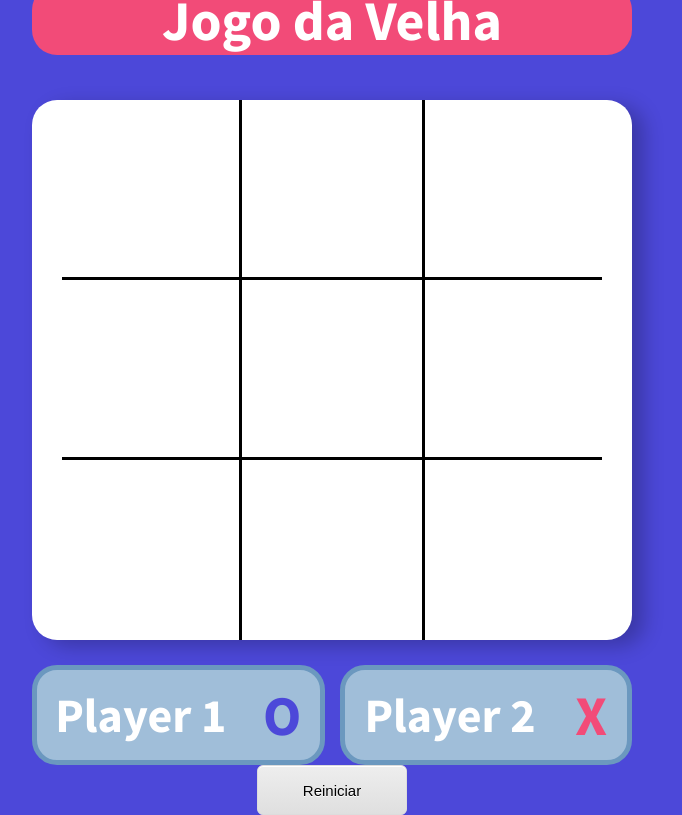
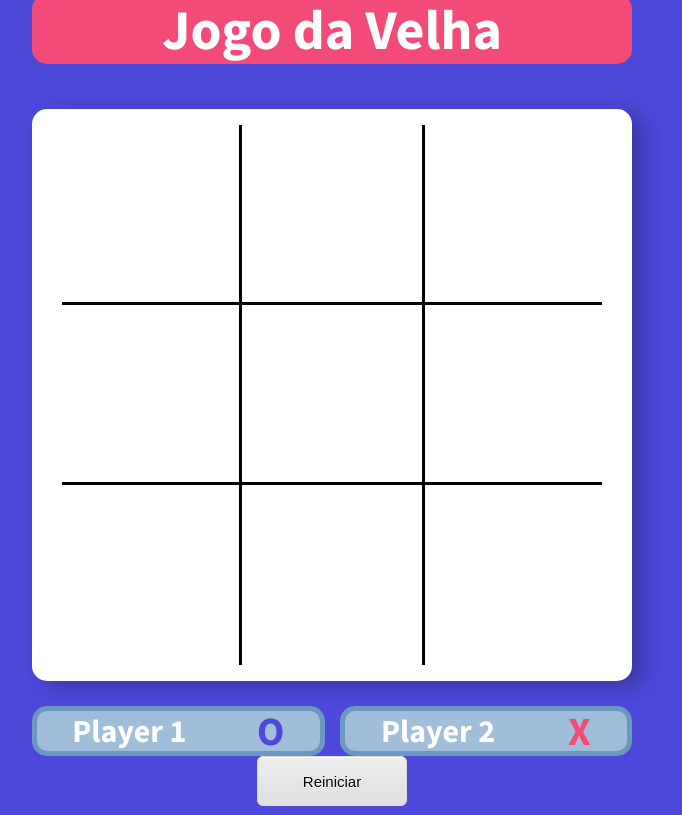
Before and after one commit to enzofagundz/jogo-da-velha, a plain HTML site: page index.html in a window 1280 px wide. Shown: the whole page, without its empty margins (308-990 px from the left). Drawn offline with Linux system fonts and the light colour scheme.

Commit message:
correção de bugs visuais

```diff
--- a/assets/css/style.css
+++ b/assets/css/style.css
@@ -342,14 +342,15 @@ main,
 
 @media (min-width: 1201px) and (max-width: 1900px) {
     main {
-        width: 100%;
-        height: 100%;
+        width: 100vw;
+        height: 100vh;
+        padding: 3em;
     }
 
     #title,
     .board-container,
     .player {
-        border-radius: 25px;
+        border-radius: 15px;
     }
 
     #title {
@@ -365,6 +366,7 @@ main,
     .board-container {
         width: 600px;
         height: 600px;
+        padding: 1em;
     }
 
     #board {
@@ -411,7 +413,7 @@ main,
 
     .player {
         width: 300px;
-        height: 100px;
+        height: 50px;
     }
 
     #player1 {
@@ -423,12 +425,12 @@ main,
     }
 
     .player-name {
-        font-size: 3em;
+        font-size: 2em;
     }
 
     #player-x,
     #player-o {
-        font-size: 3.5em;
+        font-size: 2.5em;
     }
 
     #btn-reset {
```
